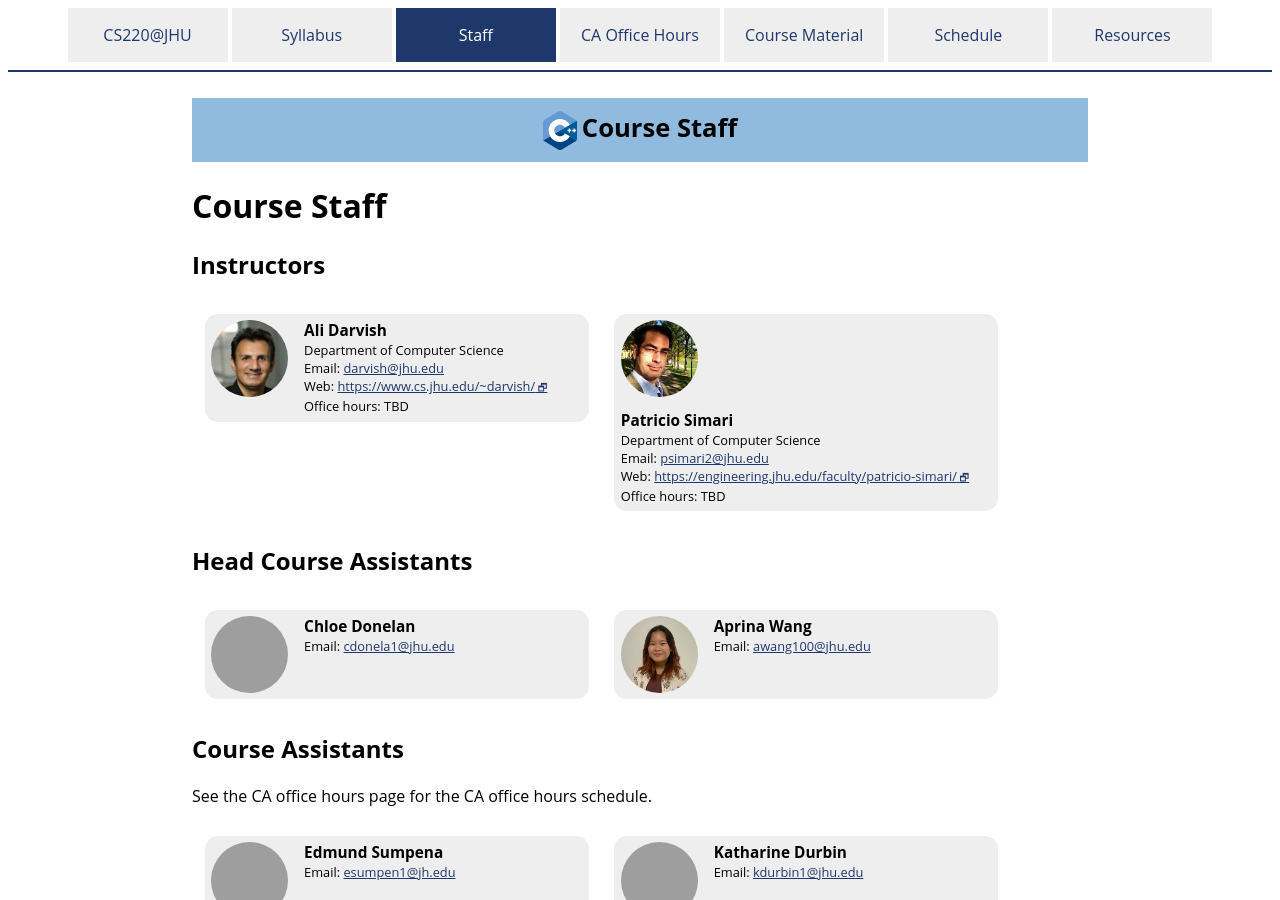
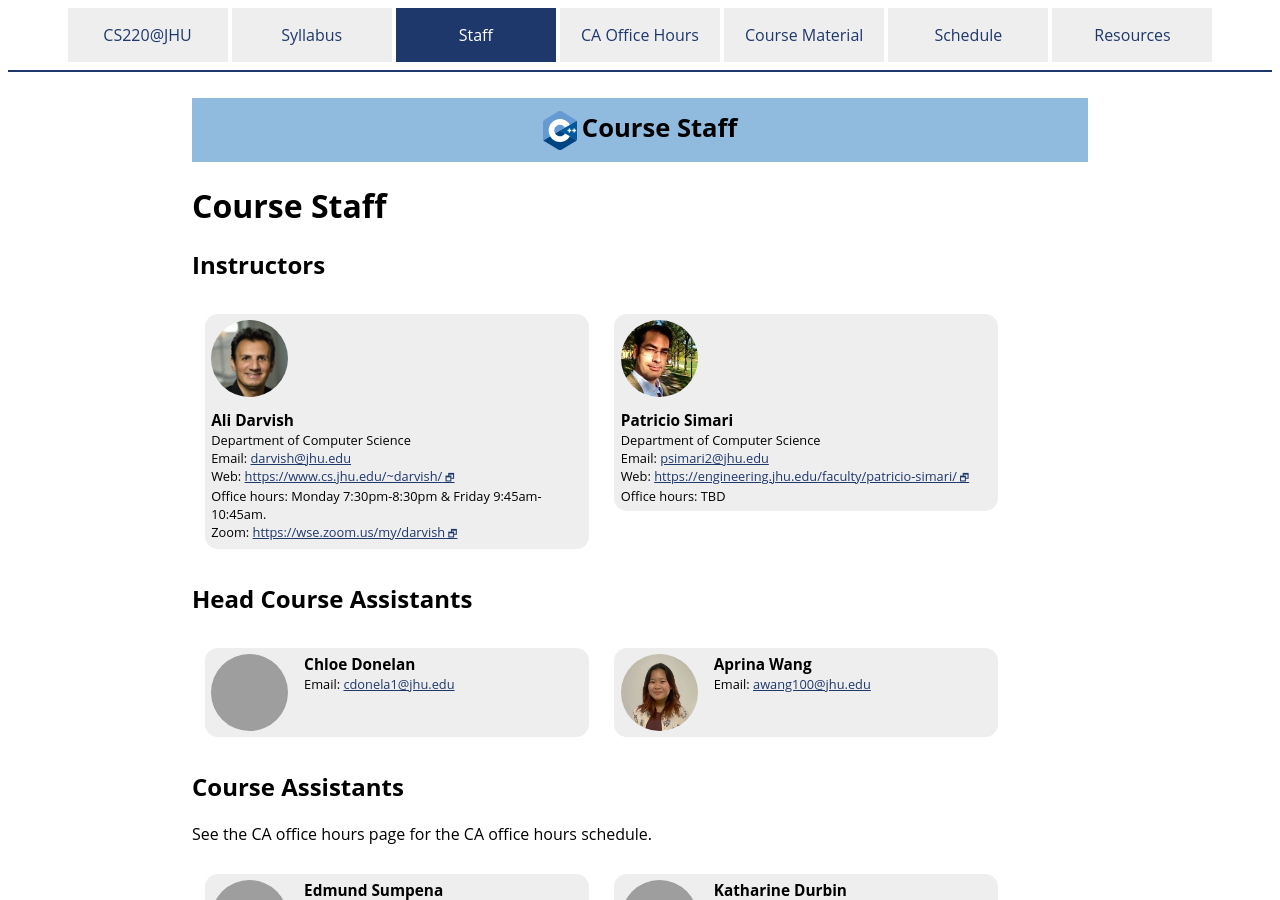
Before and after one commit to jhu-ip/cs220-f23, a Jekyll site: the page built from staff.md, in a window 1280 px wide and 900 px high, cut to the strip 0-900 px from the top of the window. Built offline with Jekyll 4.4.1, drawn with Linux system fonts in a browser that asks for light colours; grey boxes are pictures that could not be loaded.

Commit message:
added darvish's OHs

```diff
--- a/staff.md
+++ b/staff.md
@@ -17,7 +17,8 @@ category: "staff"
    Department of Computer Science<br>
    Email: <a href="mailto:darvish@jhu.edu">darvish@jhu.edu</a><br>
    Web: <a class="external" target="_blank" href="https://www.cs.jhu.edu/~darvish/">https://www.cs.jhu.edu/~darvish/</a><br>
-   Office hours: TBD
+   Office hours: Monday 7:30pm-8:30pm & Friday 9:45am-10:45am.<br>
+   Zoom: <a class="external" target="_blank" href="https://wse.zoom.us/my/darvish">https://wse.zoom.us/my/darvish</a>
   </div>
 </div>
 
```
